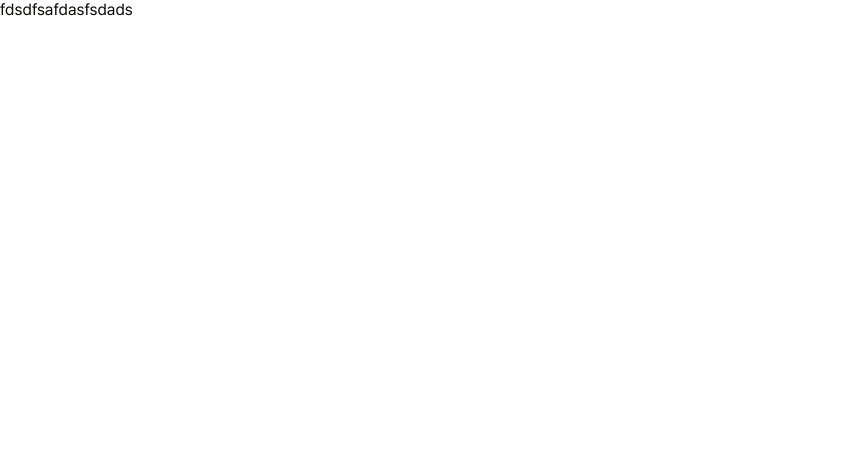
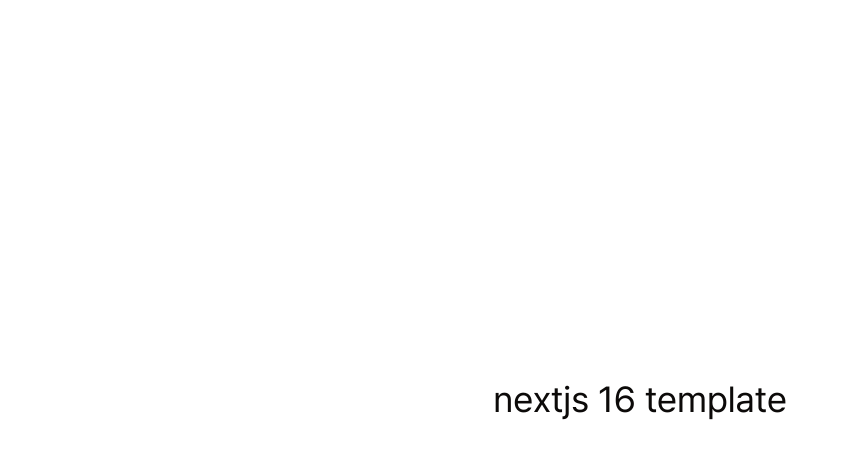
Before and after one commit to LuisKlopp/nextjs16-template, a Next.js app: page / in a window 1280 px wide. Shown: the top 458 px of the page, without its empty margins (0-849 px from the left). Built offline with nearby package versions, Linux system fonts and the light colour scheme.

Commit message:
Change: 타이틀 텍스트 수정

```diff
--- a/app/page.tsx
+++ b/app/page.tsx
@@ -1,7 +1,7 @@
 export default function Home() {
   return (
-    <div className="h-full w-full">
-      <span className="text-1xl">fdsdfsafdasfsdads</span>
+    <div className="flex h-full w-full items-center justify-center">
+      <span className="text-4xl">nextjs 16 template</span>
     </div>
   );
 }
```
